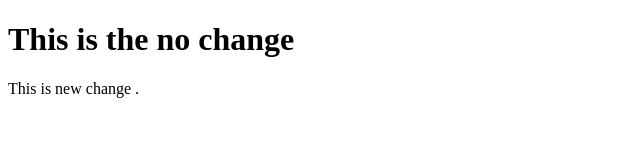
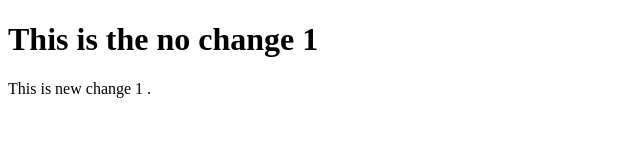
Before and after one commit to sagar23/BITS-DEVPOS-ASSIGNMENT, a plain HTML site: page index.html in a window 1280 px wide. Shown: the full height of the page, 0-640 px from the left. Drawn offline with Linux system fonts and the light colour scheme.

Commit message:
Update index.html

```diff
--- a/index.html
+++ b/index.html
@@ -5,8 +5,8 @@
 </head>
 <body>
 
-<h1>This is the no change </h1>
-<p>This is new change  .</p>
+<h1>This is the no change 1</h1>
+<p>This is new change 1 .</p>
 
 
 </body>
```
